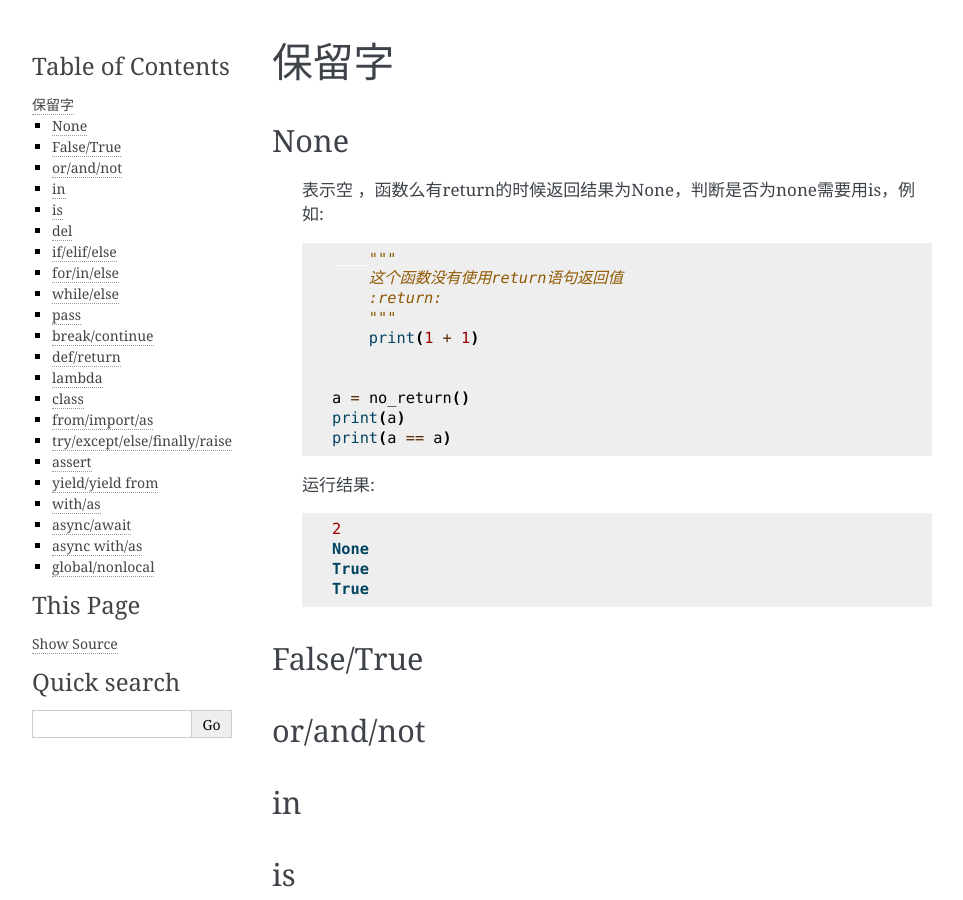
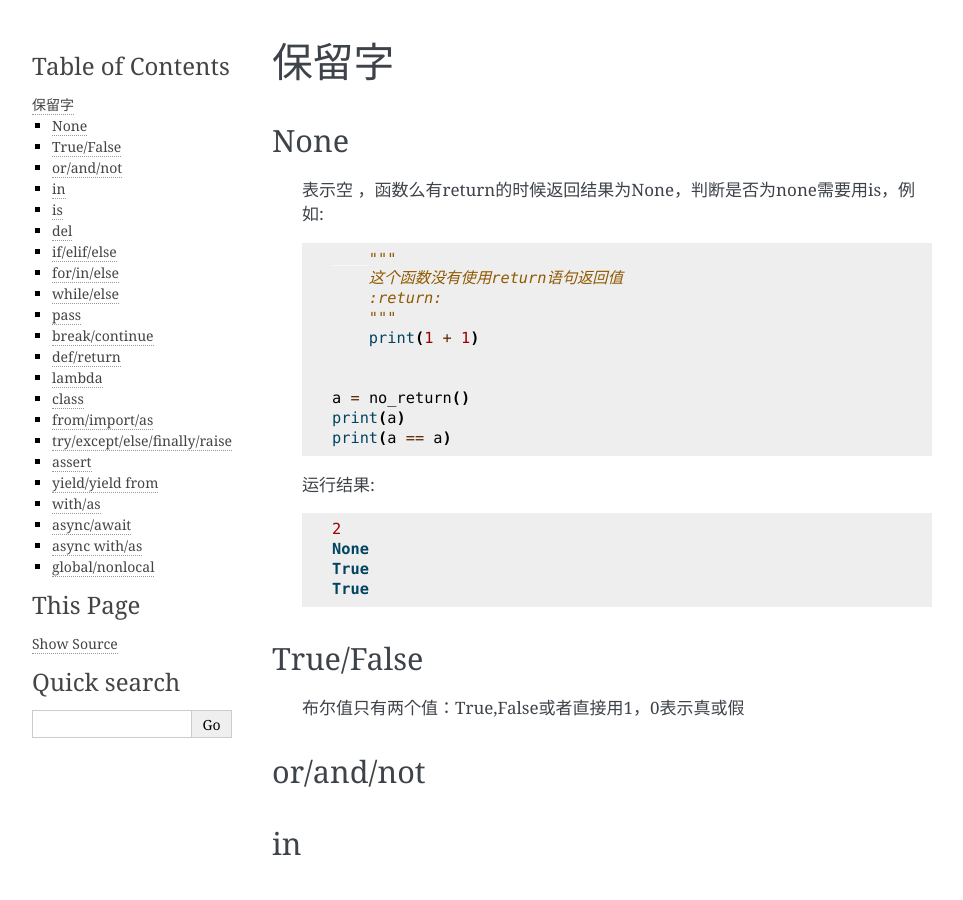
Before and after one commit to wojunnihou/pylearn, a Sphinx documentation site: the page built from doc/source/python/1_primary/keywords.rst, in a window 1280 px wide and 900 px high. Shown: the whole window, without its empty margins (148-1111 px from the left). Built offline with Sphinx 7.4.7, drawn with Linux system fonts in a browser that asks for light colours.

Commit message:
关键字分组

```diff
--- a/doc/source/python/1_primary/keywords.py
+++ b/doc/source/python/1_primary/keywords.py
@@ -1,5 +1,3 @@
-# 学习None
-
 def no_return():
     """
     这个函数没有使用return语句返回值
--- a/doc/source/python/1_primary/keywords.rst
+++ b/doc/source/python/1_primary/keywords.rst
@@ -20,9 +20,11 @@ None
         True
         True
 
+True/False
+------------
 
-False/True
-------------
+    布尔值只有两个值：True,False或者直接用1，0表示真或假
+
 
 or/and/not
 ------------
@@ -49,7 +51,7 @@ pass
 ------------
 
 break/continue
------------
+---------------------
 
 def/return
 ---------------
```
